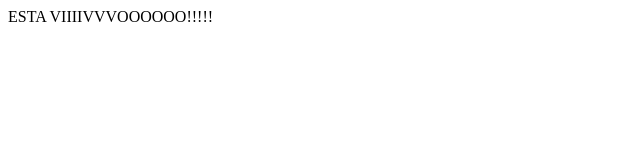
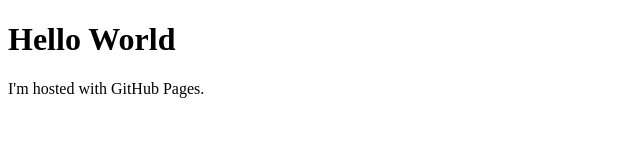
Before and after one commit to IntyKillaRaymi/IntyKillaRaymi.github.io, a plain HTML site: page index.html in a window 1280 px wide. Shown: the whole page, without its empty margins (0-640 px from the left). Drawn offline with Linux system fonts and the light colour scheme.

Commit message:
Initial Commit

```diff
--- a/index.html
+++ b/index.html
@@ -1 +1,7 @@
-<p>ESTA VIIIIVVVOOOOOO!!!!!</p>
+<!DOCTYPE html>
+<html>
+<body>
+<h1>Hello World</h1>
+<p>I'm hosted with GitHub Pages.</p>
+</body>
+</html>
```
